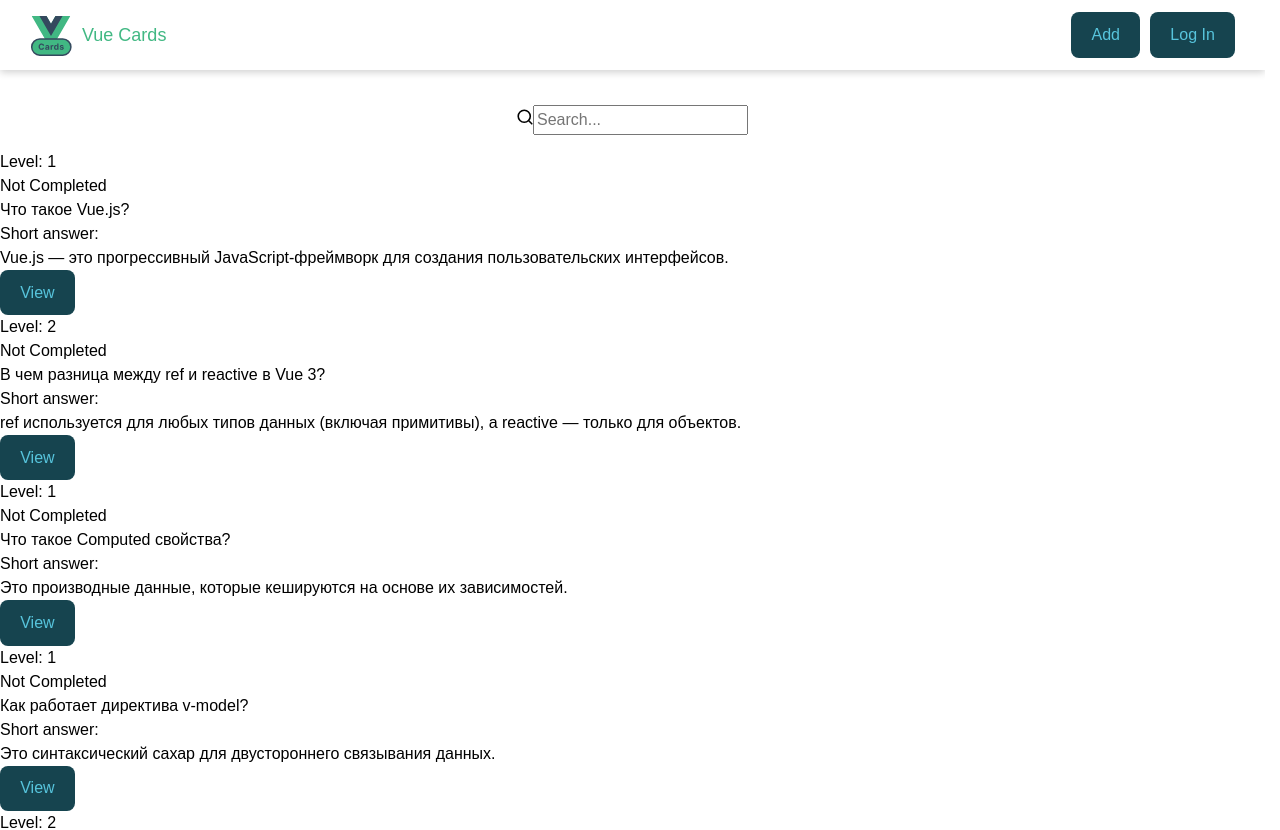
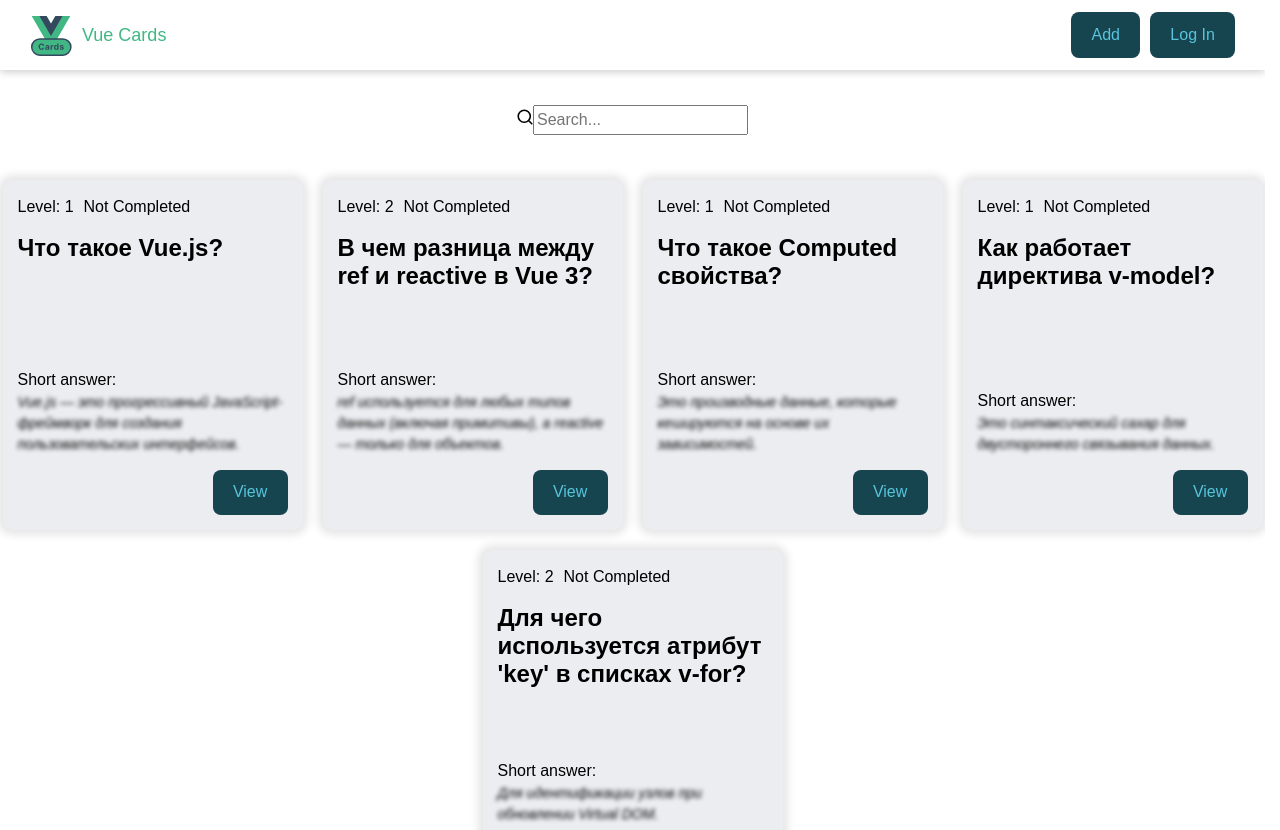
Before and after one commit to sabyrka66/vue-cards, a Vue app: page / in a window 1280 px wide. Shown: the top 830 px of the page. Built offline with nearby package versions, Linux system fonts and the light colour scheme; data requests are answered from the project's data file; a web font is replaced by a local one.

Commit message:
style: change classes

```diff
--- a/src/components/QuestionCard.vue
+++ b/src/components/QuestionCard.vue
@@ -38,3 +38,50 @@ const handleViewCardDetails = () => {
     <AppButton @click="handleViewCardDetails"> View </AppButton>
   </div>
 </template>
+
+<style scoped>
+.card {
+  width: 300px;
+  height: 350px;
+  border-radius: 10px;
+  padding: 15px;
+  background-color: var(--color-bg-card);
+  color: var(--color-text);
+  box-shadow: 0 0 8px 5px rgba(0 0 0 / 0.1);
+
+  display: flex;
+  flex-direction: column;
+  gap: 15px;
+}
+
+.card-header {
+  display: flex;
+  gap: 10px;
+}
+
+.card-title {
+  font-size: 24px;
+  line-height: 28px;
+  font-weight: 600;
+}
+
+.card-footer {
+  margin-top: auto;
+}
+
+.short-answer {
+  font-size: 14px;
+  filter: blur(2px);
+  font-style: italic;
+  cursor: pointer;
+  transition-duration: 0.4s;
+}
+
+.short-answer:hover {
+  filter: none;
+}
+
+.card button {
+  align-self: flex-end;
+}
+</style>
--- a/src/components/QuestionCardList.vue
+++ b/src/components/QuestionCardList.vue
@@ -25,3 +25,16 @@ const cards = computed(() => props.items.map((item) => adaptCard(item)))
     <QuestionCard v-for="card in cards" :key="card.id" :card="card" />
   </div>
 </template>
+
+<style scoped>
+.card-list {
+  width: 100%;
+  padding-block: 30px;
+  margin-inline: auto;
+  display: flex;
+  justify-content: center;
+  align-items: center;
+  flex-wrap: wrap;
+  gap: 20px;
+}
+</style>
```
Also changed, not shown: src/components/SearchField.vue (line endings or trailing spaces).
